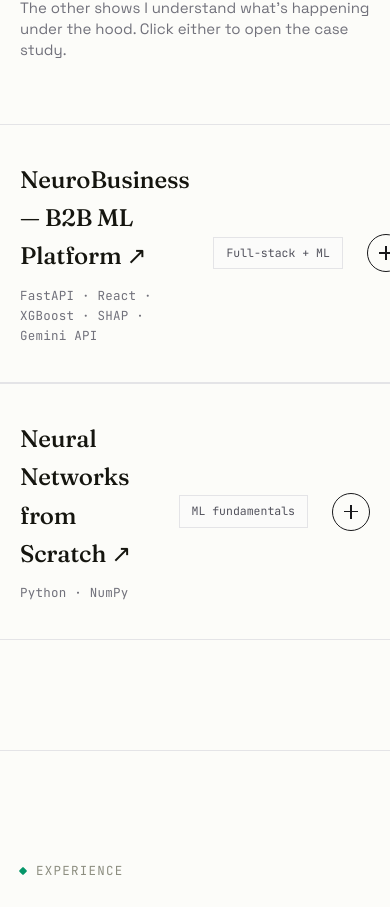
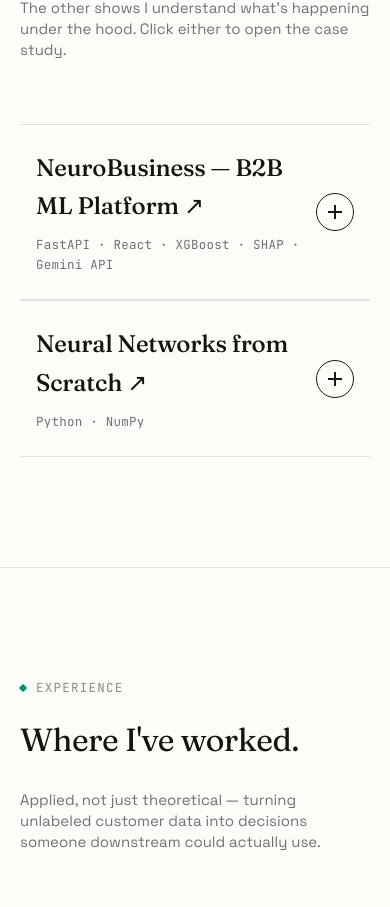
Before and after one commit to Kartik-369/Portfolio, a React (Vite) app: page / in a window 390 px wide. Shown: the part 1558-2465 px from the top of the page. Built offline with nearby package versions, Linux system fonts and the light colour scheme.

Commit message:
fixed layout issue in mobile and added linktree

```diff
--- a/src/Components/Experience/ExperienceSection.jsx
+++ b/src/Components/Experience/ExperienceSection.jsx
@@ -17,7 +17,7 @@ export default function ExperienceSection() {
         </div>
 
         <div className="reveal">
-          <div className="exp-row grid grid-cols-[200px_1fr] gap-[40px] py-[32px] border-t border-zinc-200 transition-all duration-300 hover:bg-emerald-50 hover:mx-[-24px] hover:px-[24px] border-b max-[700px]:grid-cols-1 max-[700px]:gap-[16px]">
+          <div className="exp-row grid grid-cols-[200px_1fr] gap-[40px] py-[32px] border-t border-zinc-200 transition-all duration-300 hover:bg-emerald-50 hover:mx-[-24px] hover:px-[24px] max-md:hover:mx-0 max-md:hover:px-4 border-b max-[700px]:grid-cols-1 max-[700px]:gap-[16px]">
             <div className="exp-date font-mono text-[13px] text-zinc-500 mt-[6px]">Jul 2025 — Oct 2025</div>
             <div>
               <h3 className="exp-role font-display text-[24px] m-0 mb-[8px] tracking-[-0.01em]">Machine Learning Intern</h3>
--- a/src/Components/Projects/ProjectCard.jsx
+++ b/src/Components/Projects/ProjectCard.jsx
@@ -24,9 +24,9 @@ export default function ProjectCard({
   };
 
   return (
-    <div className={`project border-t border-zinc-200 mx-[-24px] px-[24px] transition-colors duration-400 hover:bg-emerald-50 last:border-b ${isOpen ? 'open' : ''}`}>
+    <div className={`project border-t border-zinc-200 mx-[-24px] px-[24px] max-md:mx-0 max-md:px-4 transition-colors duration-400 hover:bg-emerald-50 last:border-b ${isOpen ? 'open' : ''}`}>
       <button
-        className="project-head py-[36px] grid grid-cols-[1fr_auto_auto] gap-[24px] items-center cursor-pointer bg-transparent border-none w-full text-left font-inherit text-inherit group"
+        className="project-head py-[36px] max-md:py-[24px] grid grid-cols-[1fr_auto_auto] max-sm:grid-cols-[1fr_auto] gap-[24px] max-md:gap-[16px] items-center cursor-pointer bg-transparent border-none w-full text-left font-inherit text-inherit group"
         aria-expanded={isOpen}
         onClick={onToggle}
       >
@@ -46,7 +46,7 @@ export default function ProjectCard({
             {stack}
           </div>
         </div>
-        <div className="project-tag font-mono text-[11.5px] text-zinc-600 border border-zinc-200 px-[12px] py-[6px] whitespace-nowrap justify-self-end bg-zinc-50/80">
+        <div className="project-tag font-mono text-[11.5px] text-zinc-600 border border-zinc-200 px-[12px] py-[6px] whitespace-nowrap justify-self-end bg-zinc-50/80 max-sm:hidden">
           {tag}
         </div>
         <div className={`project-toggle w-[38px] h-[38px] border border-zinc-900 rounded-full flex items-center justify-center relative shrink-0 transition-all duration-300 ease-[cubic-bezier(0.34,1.56,0.64,1)] group-hover:scale-110 group-hover:border-emerald-600 ${isOpen ? 'bg-zinc-900 border-zinc-900 scale-100' : ''}`}>
--- a/src/index.css
+++ b/src/index.css
@@ -21,7 +21,7 @@
 }
 
 * { box-sizing: border-box; }
-html { scroll-behavior: smooth; }
+html { scroll-behavior: smooth; overflow-x: hidden; }
 
 body {
   margin: 0;
```
